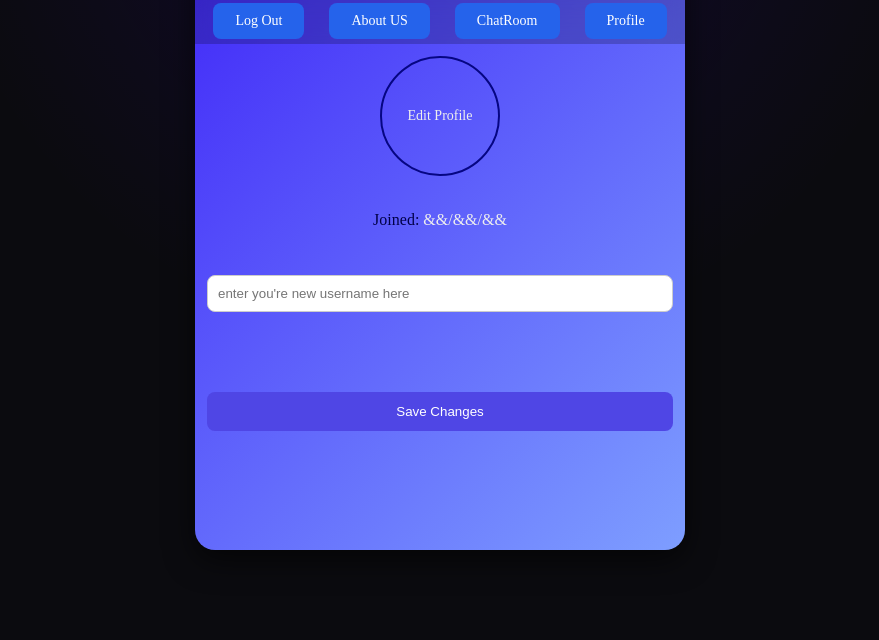
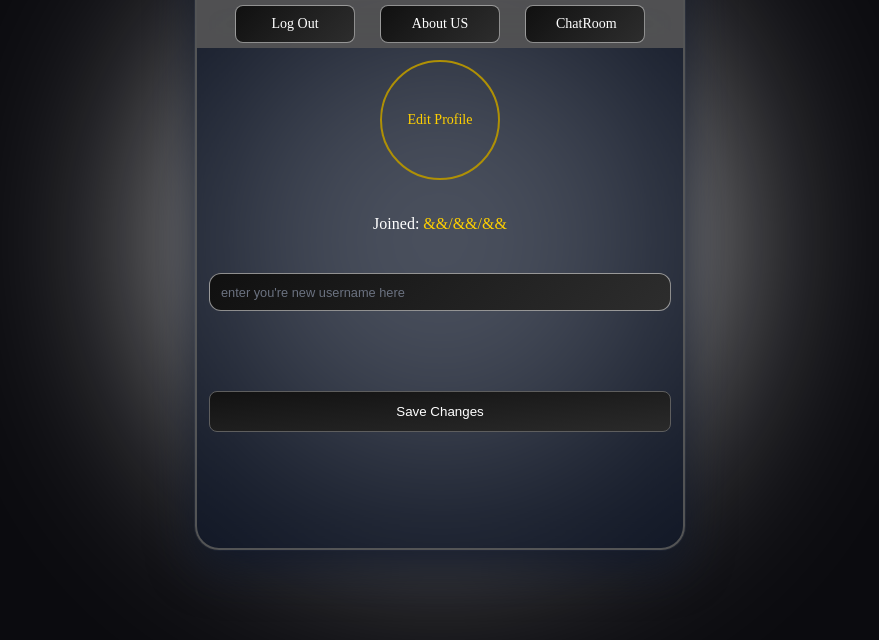
Before and after one commit to AlirezaLT/CHAT-BOX, a website: page frontend/HTML/UserPanel.html in a window 1280 px wide. Shown: the part 160-800 px from the top of the page, without its empty margins (200-1079 px from the left). Drawn offline with Linux system fonts and the light colour scheme; no server answers.

Commit message:
panel style changed

```diff
--- a/frontend/CSS/UserPanel.css
+++ b/frontend/CSS/UserPanel.css
@@ -37,11 +37,8 @@
     .chat-display{padding: 8px; gap: 6px;}
     .CHAT{max-width: 75%; font-size: 15px; padding: 8px 12px;}
     footer{padding: 8px;}
-    .nav a{
-        font-size: 13px;
+}
 
-    }
-}
 @media (max-width: 440px){
     .nav{
         padding: 3px;
@@ -76,21 +73,30 @@ html, body{
 
 body{
     background-color: #0b0b0f;
-    background:
-        radial-gradient(
-        circle at top,
-        rgba(64, 0, 255, 0.15),
-        transparent 50%
-    ),
-    #0b0b0f;
+    position: fixed;
+    inset: 0;
+    z-index: 0;
+    pointer-events: none;
 }
 
-
+.blur-circle {
+  position: absolute;
+  top: 50%;
+  left: 50%;
+  width: 500px;
+  height: 500px;
+  background: rgba(255, 255, 255, 0.9);
+  border-radius: 50%;
+  transform: translate(-50%, -50%);
+  filter: blur(120px);
+}
 
 .wrap{
     min-height: 100vh;
     display: grid;
     place-items: center;
+    position: relative;
+    z-index: 1;
 }
 
 .main-chat{
@@ -99,11 +105,15 @@ body{
     width: 90%;
     display: flex;
     flex-direction: column;
-    background: linear-gradient(135deg,#4027f8, #7e9eff);
-    box-shadow: 0 10px 30px rgba(0, 0, 0, 0.60);
-    border-radius: 20px;
+    position: relative;
+    background: rgba(15, 23, 42, 0.7);
+    border: 2px solid rgba(90, 90, 90, 0.9);
+    border-radius: 24px;
+    box-shadow:
+      0 18px 45px rgba(15, 23, 42, 0.85),
+      0 0 0 1px rgba(148, 163, 184, 0.15);
+    backdrop-filter: blur(18px);
     overflow: hidden;
-    color: #eee;
     animation: cardenter 0.8s ease-out both;
 }
 
@@ -112,18 +122,21 @@ padding: 15px;
 text-align: center;
 font-weight: bolder;
 color: white;
-background: rgba(0, 0, 0, 0.3);
+background: rgba(31, 31, 31, 0.9);
 backdrop-filter: blur(15px);
 overflow-x: hidden;
 }
 
 .Joined{
-  color: rgb(0, 0, 70);
+  color: rgb(255, 255, 255);
+}
+#showDate{
+  color: rgb(255, 208, 0) ;
 }
 /***************** NAV *****************/
 .nav{
     padding: 5px;
-    background:rgba(0, 0, 0, 0.2);
+    background:rgba(87, 87, 87, 0.9);
     backdrop-filter: blur(15px);
     display: flex;
     align-items: center;
@@ -139,19 +152,33 @@ overflow-x: hidden;
     gap: 25px;
   }
   .nav a {
+    width: 120px;
     font-size: 14px;
+    font-weight: bolder;
     display: block;
-    padding: 10px 22px;
-    background: #2563eb;
-    color: white;
+    padding: 10px 30px;
+    background: linear-gradient(
+        135deg,
+        #101010,
+        #1f1f1f,
+        #2d2d2d
+    );
+    color: rgb(255, 255, 255);
+    border: 1px solid rgba(255, 255, 255, 0.52);
     text-decoration: none;
     border-radius: 8px;
     font-weight: 500;
     transition: background 0.2s ease;
+    text-align: center;
   }
 
   .nav a:hover {
-    background: #1e40af;
+    background: linear-gradient(
+        135deg,
+        #242424,
+        #313131,
+        #4e4e4e
+    );
   }
 
 /***************** NAV END *****************/
@@ -185,7 +212,8 @@ overflow-x: hidden;
     width: 120px;
     height: 120px;
     border-radius: 50%;
-    border: 2px solid rgb(6, 6, 131);
+    color: rgb(255, 208, 0) ;
+    border: 2px solid rgb(175, 144, 5);
     display: flex;
     align-items: center;
     justify-content: center;
@@ -201,21 +229,54 @@ overflow-x: hidden;
 
   .inputs {
     width: 100%;
-    padding: 10px;
-    margin-top: 6px;
-    border-radius: 8px;
-    border: 1px solid #ccc;
+    padding: 10px 11px;
+    padding-inline-end: 36px;
+    border-radius: 12px;
+    background: linear-gradient(
+        135deg,
+        #101010,
+        #1f1f1f,
+        #2d2d2d
+    );
+    border: 1px solid rgba(255, 255, 255, 0.52);
+    color: #e5e7eb;
+    font-size: 0.9rem;
+    outline: none;
+    transition:
+      border-color 0.2s ease,
+      box-shadow 0.2s ease,
+      background 0.2s ease,
+      transform 0.12s ease;
+  }
+  .inputs::placeholder {
+    color: #6b7280;
+    font-size: 0.8rem;
+  }
+
+  .inputs:focus {
+    border-color: #6366f1;
+    box-shadow:
+      0 0 0 1px rgba(129, 140, 248, 0.7),
+      0 12px 30px rgba(30, 64, 175, 0.35);
+    background: rgba(15, 23, 42, 0.95);
+    transform: translateY(-1px);
   }
 
   .s-button {
     margin-top: 60px;
     width: 100%;
     padding: 12px;
-    background: #4f46e5;
+    background: linear-gradient(
+        to bottom right,
+        #121212,
+        #1e1e1e,
+        #2a2a2a
+    );
     color: #fff;
     border: none;
     border-radius: 8px;
     cursor: pointer;
+    border: 1px solid rgb(94, 94, 94);
   }
 
   .s-button:hover {
--- a/frontend/HTML/UserPanel.html
+++ b/frontend/HTML/UserPanel.html
@@ -7,6 +7,7 @@
 </head>
 
 <body>
+  <div class="blur-circle"></div>
     <main class="wrap">
         <section class="main-chat">
             <header class="header">
@@ -17,7 +18,6 @@
                     <li><a href="/user/logout">Log Out</a></li>
                     <li><a href="/about">About US</a></li>
                     <li><a href="/">ChatRoom</a></li>
-                    <li><a href="#">Profile</a></li>
                   </ul>
             </nav>
             <div class="chat-display">
```
